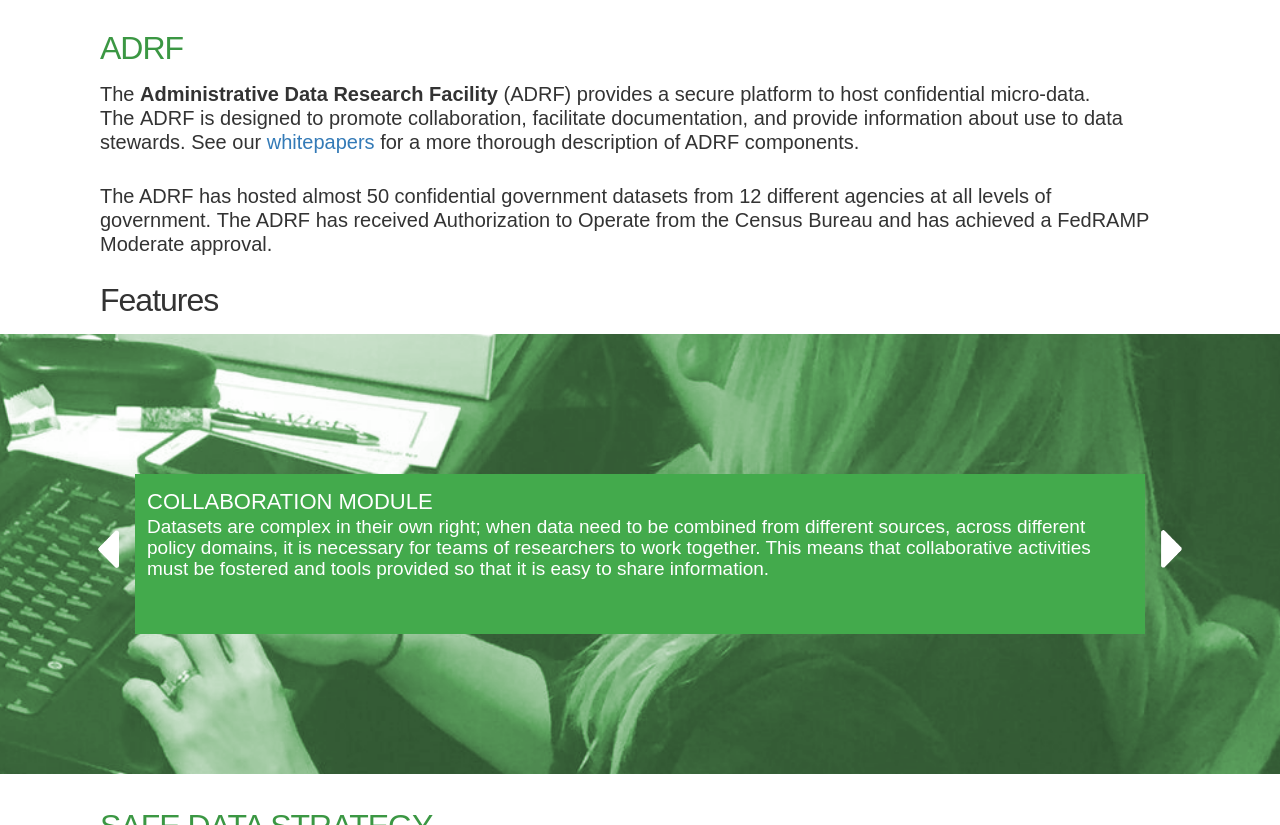
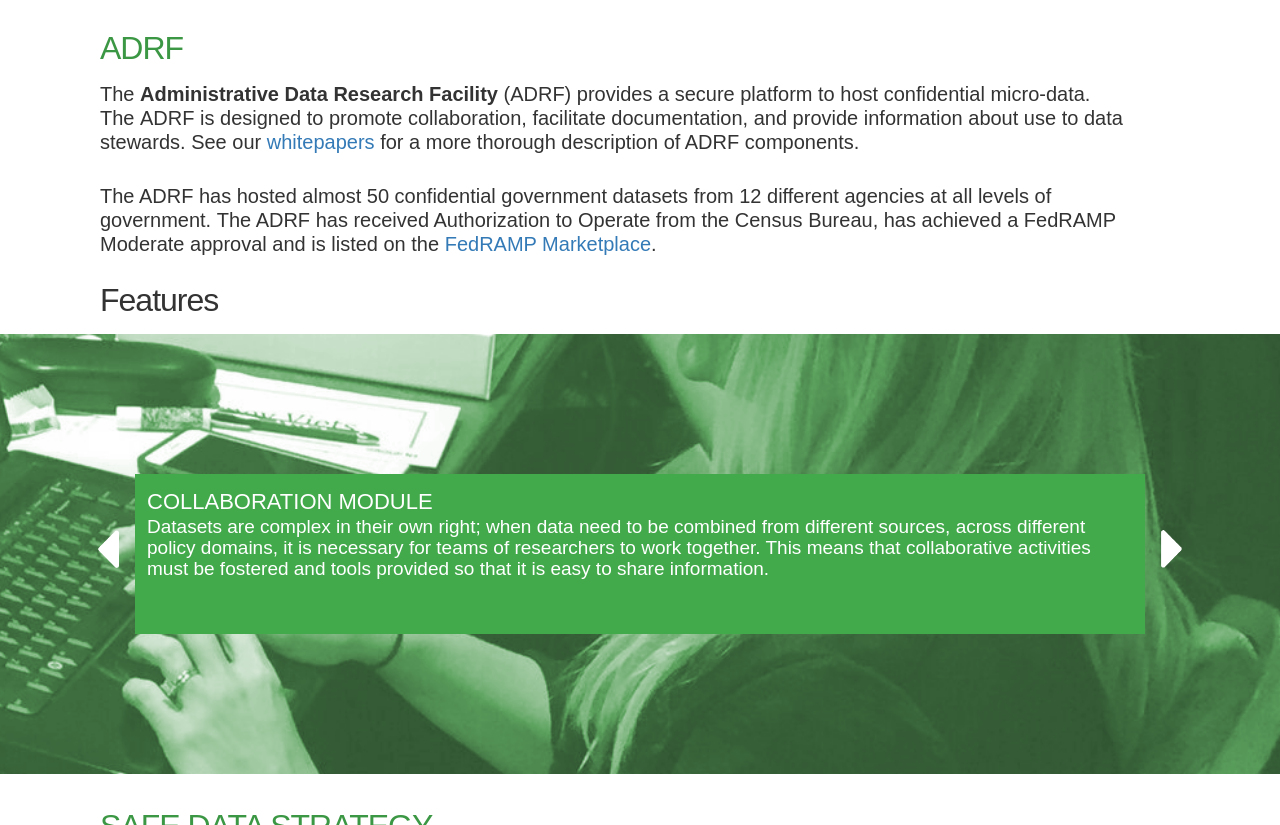
Before and after one commit to NYU-CI/coleridge, a Jekyll site: the page built from pages/computing.html, in a window 1280 px wide and 900 px high, scrolled down 472 px, cut to the strip 75-900 px from the top of the window. Built offline with Jekyll 4.4.1, drawn with Linux system fonts in a browser that asks for light colours; nearby versions of some CDN libraries; some of the changed text lies outside the part shown.

Commit message:
computing page

```diff
--- a/_includes/nav.html
+++ b/_includes/nav.html
@@ -47,14 +47,14 @@
         <li><a href="{{site.baseurl}}/resources" class="purple {% if page.url == '/resources.html' %}active{% endif %}"  alt="Whitepapers, keynotes, and upcoming events">Resources</a></li>
         <li><a href="{{site.registration_link}}" class="blue" target="_blank" alt="Receive application information">Mailing List</a></li>
       </ul>
-
+      <!--
       <ul class="nav navbar-nav navbar-right">
         <li id="collab-text"><span>A collaboration</span><br><span>presented by</span></li>
         <li class="univ-nav-logo"><a href="http://dsapp.uchicago.edu" target="_blank"><img id="uchicago-nav" src="{{site.baseurl}}/assets/images/UChicago_logo.png"></a></li>
         <li class="univ-nav-logo"><a href="http://cusp.nyu.edu" target="_blank"><img id="nyu-nav" src="{{site.baseurl}}/assets/images/NYU_logo.png"></a></li>
         <li class="univ-nav-logo"><a href="https://jointprogram.umd.edu/" target="_blank"><img id="umd-nav" src="{{site.baseurl}}/assets/images/UMD_logo.png"></a></li>
       </ul>
-
+    -->
     </div>
   </div>
 </nav>
--- a/pages/computing.html
+++ b/pages/computing.html
@@ -25,7 +25,7 @@
       </p>
 
       <p class="section-description">
-        The ADRF has hosted almost 50 confidential government datasets from 12 different agencies at all levels of government. The ADRF has received Authorization to Operate from the Census Bureau and has achieved a FedRAMP Moderate approval.
+        The ADRF has hosted almost 50 confidential government datasets from 12 different agencies at all levels of government. The ADRF has received Authorization to Operate from the Census Bureau, has achieved a FedRAMP Moderate approval and is listed on the <a href="https://marketplace.fedramp.gov/#/product/administrative-data-research-facility-adrf" target="_blank">FedRAMP Marketplace</a>.
       </p>
     </div>
     <div class="col-sm-12">
```
